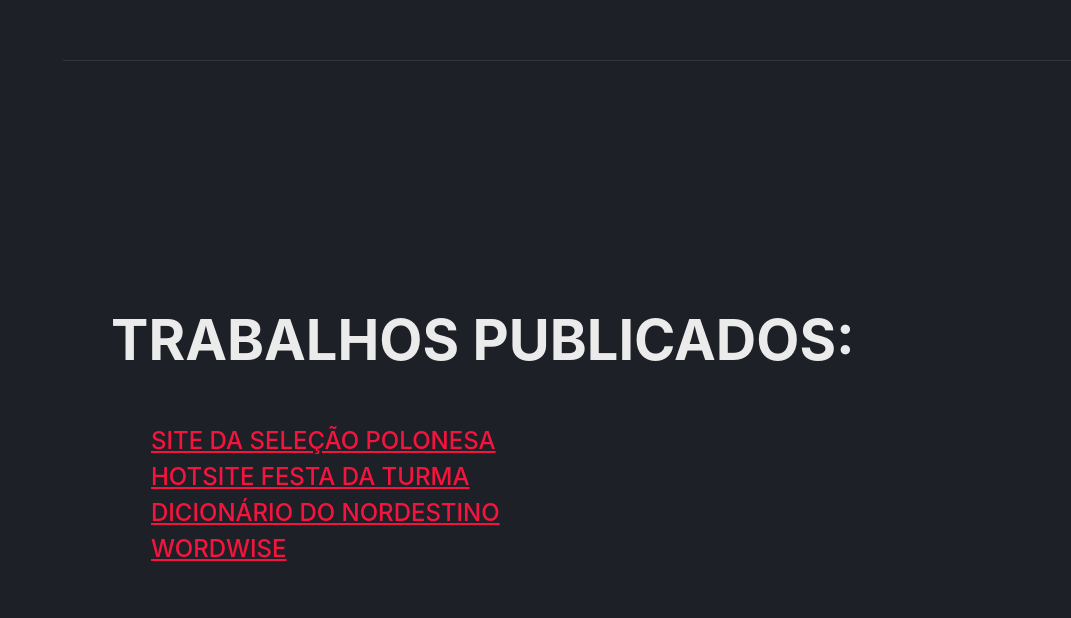
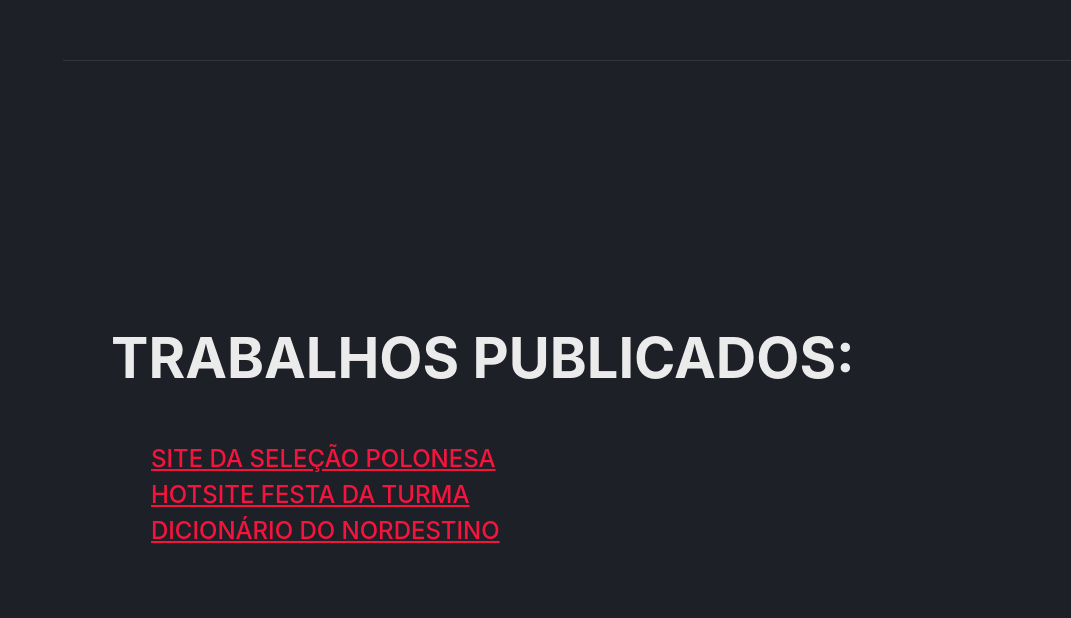
Before and after one commit to Fabbio-Studios/my-portfolio, a plain HTML site: page index.html in a window 1280 px wide. Shown: the part 3944-4562 px from the top of the page, without its empty margins (209-1280 px from the left). Drawn offline with nearby package versions, Linux system fonts and the light colour scheme; a web font is replaced by a local one.

Commit message:
Remove WordWise link from index.html

```diff
--- a/index.html
+++ b/index.html
@@ -150,9 +150,6 @@
                         <li>
                             <a href="https://arioliveira.com/webdesign/dicionarionordestino/" target="new">Dicionário do Nordestino</a>
                         </li>
-                        <li>
-                            <a href="https://luizguilhermemoura.pythonanywhere.com" target="new">WordWise</a>
-                        </li>
                     </ul>
                 </div>
             </section>
```
